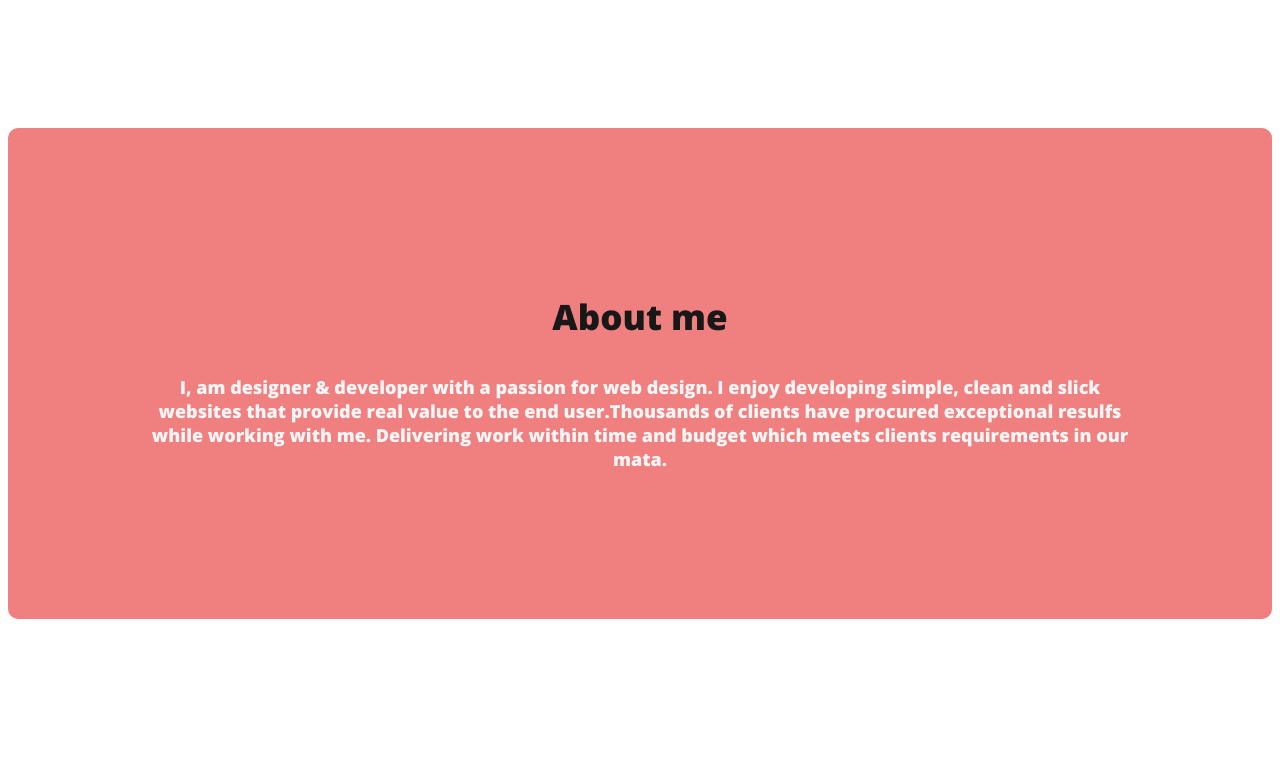
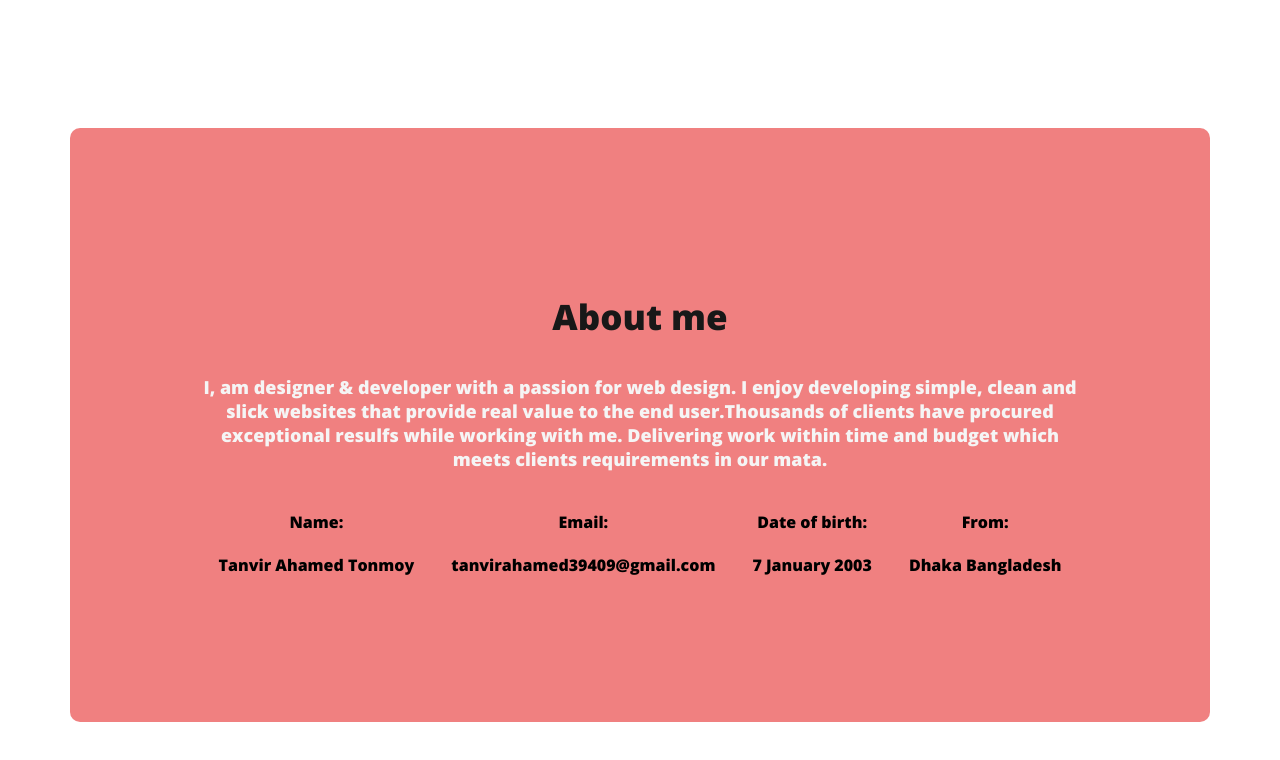
Before and after one commit to tanvirahamed321/Developer-Portfolio-Tanvir, a plain HTML site: page index.html in a window 1280 px wide. Shown: the part 938-1698 px from the top of the page. Drawn offline with nearby package versions, Linux system fonts and the light colour scheme.

Commit message:
added about Information

```diff
--- a/index.html
+++ b/index.html
@@ -47,6 +47,25 @@
             <p class="section-description">I, am designer & developer with a passion for web design. I enjoy developing simple, clean and slick
             websites that provide real value to the end user.Thousands of clients have procured exceptional resulfs while working with me. Delivering work within time and budget which meets clients requirements in our mata.</p>
 
+            <div class="about-info-container">
+                <div class="about-info">
+                    <h4 class="info-title">Name:</h4>
+                    <p class="info-description">Tanvir Ahamed Tonmoy</p>
+                </div>
+                <div class="about-info">
+                    <h4 class="info-title">Email:</h4>
+                    <p class="info-description">tanvirahamed39409@gmail.com</p>
+                </div>
+                <div class="about-info">
+                    <h4 class="info-title">Date of birth:</h4>
+                    <p class="info-description">7 January 2003</p>
+                </div>
+                <div class="about-info">
+                    <h4 class="info-title">From:</h4>
+                    <p class="info-description">Dhaka Bangladesh</p>
+                </div>
+            </div>
+
 
 
           </section>
--- a/styles/portfolio.css
+++ b/styles/portfolio.css
@@ -92,6 +92,11 @@ nav a{
         width: 500px;
     }
     /* main section styles */
+    main{
+        max-width: 1140px;
+        margin: 0 auto;
+
+    }
 
     /* about section styles */
     .about{
@@ -100,3 +105,10 @@ nav a{
         background: lightcoral;
         margin: 130px 0;
     }
+    .about-info-container{
+        display: flex;
+        justify-content: space-around;
+    }
+    .about-info{
+        text-align: center;
+    }
```
